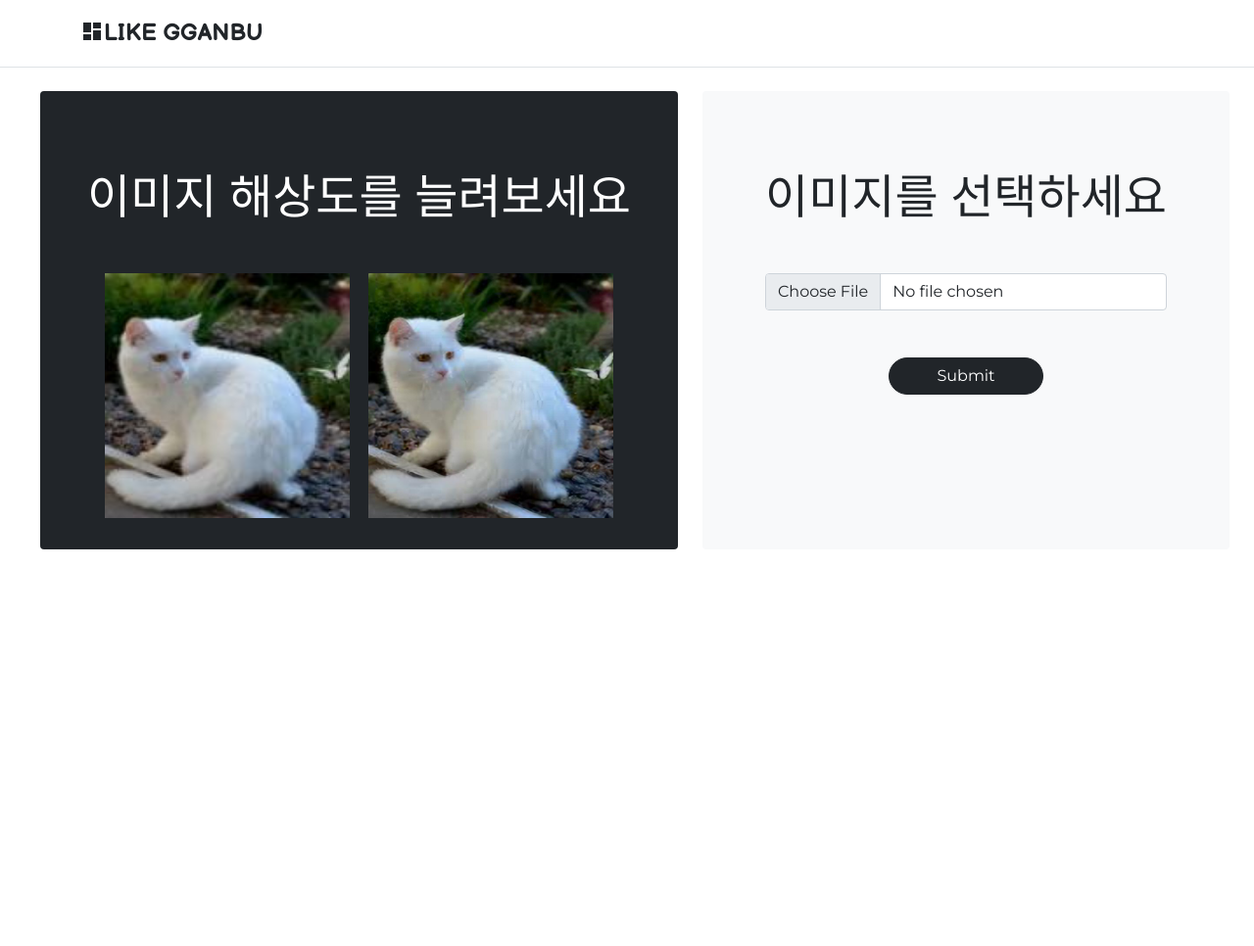
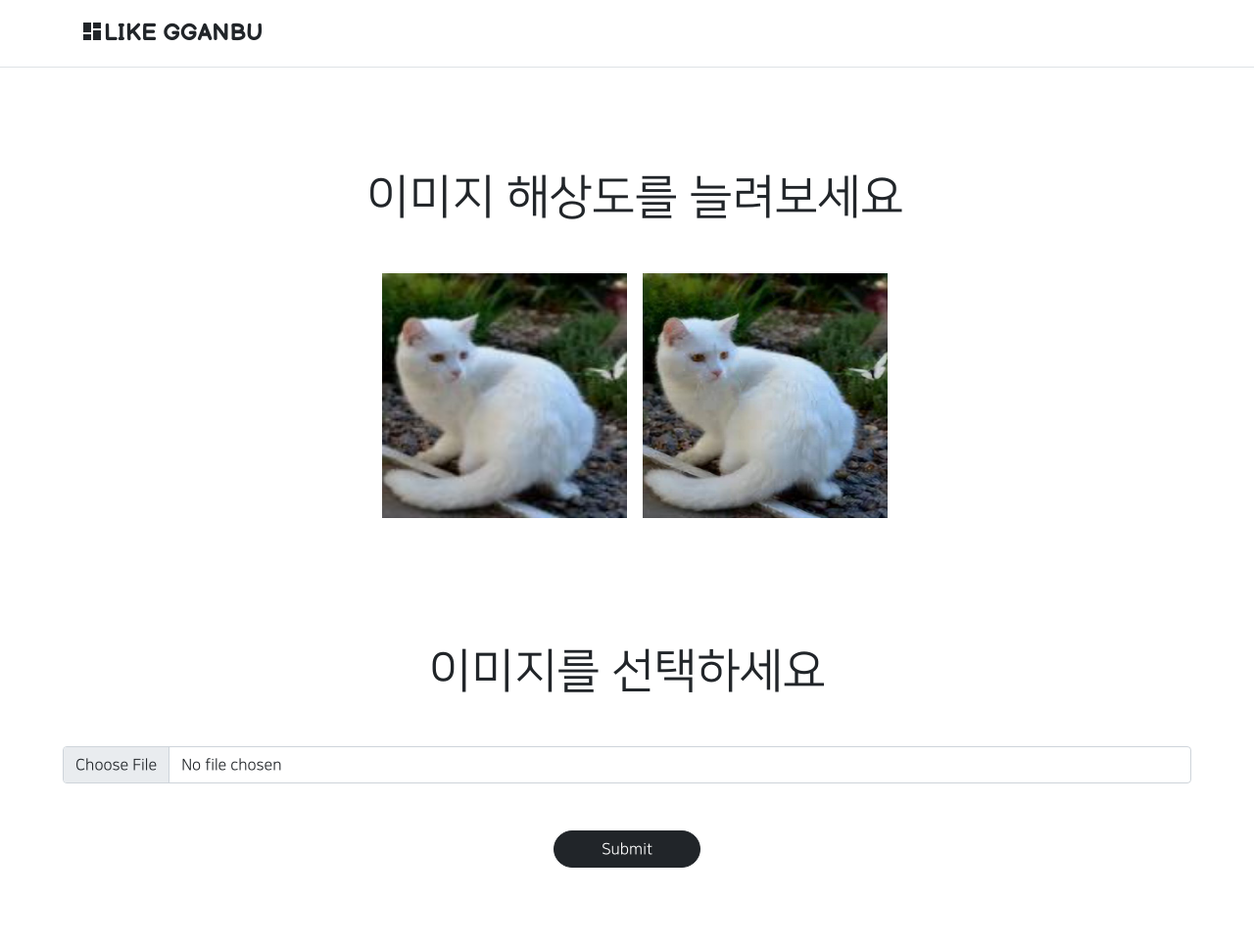
Before and after one commit to ClearRoot/web_image_upscaler, a Django app: page / in a window 1280 px wide. Shown: the whole page at 98% size. Before the commit the page ends 561 px from the top, so only its background shows below. Run offline with Django 3.2, Linux system fonts and the light colour scheme; parts of the project's set-up code (start-up, migrations or seed data) failed here and were passed over.

Commit message:
10/16 dael 1

```diff
--- a/mainApp/templates/mainApp/main.html
+++ b/mainApp/templates/mainApp/main.html
@@ -4,7 +4,7 @@
 {% block content %}
 <main>
   <div class="d-md-flex flex-md-equal justify-content-evenly w-100 my-md-3 ps-md-3">
-    <div class="bg-dark pt-3 px-3 pt-md-5 px-md-5 rounded text-center text-white overflow-hidden">
+    <div class="pt-3 px-3 pt-md-5 px-md-5 rounded text-center text-black overflow-hidden">
       <div class="my-3 py-3">
         <h2 class="display-5">이미지 해상도를 늘려보세요</h2>
         <div class="d-md-flex flex-md-equal justify-content-evenly w-80 mt-5">
@@ -22,7 +22,8 @@
         </div>
       </div>
     </div>
-    <div class="bg-light pt-3 px-3 pt-md-5 px-md-5 rounded text-center overflow-hidden">
+  </div>
+    <div class="pt-3 px-3 pt-md-5 px-md-5 rounded text-center overflow-hidden">
       <div class="my-3 p-3">
         <h2 class="display-5 mb-5">이미지를 선택하세요</h2>
         <form action="{% url 'upscaler' %}" method="post" enctype="multipart/form-data">
--- a/templates/base.html
+++ b/templates/base.html
@@ -3,7 +3,8 @@
 
 {% include 'head.html' %}
 
-<body style="font-family: 'Montserrat', sans-serif;">
+{#<body style="font-family: 'Montserrat', sans-serif;">#}
+<body style="font-family: 'NanumSquareR'">
 
 {% include 'header.html' %}
 
--- a/templates/head.html
+++ b/templates/head.html
@@ -1,15 +1,63 @@
+{% load static %}
 <head>
     <meta charset="UTF-8">
     <meta name="viewport" content="width=device-width, initial-scale=1.0, shrink-to-fit=no">
+    <title>LIKE GGANBU</title>
     {# Bootstrap Link #}
     <link href="https://cdn.jsdelivr.net/npm/bootstrap@5.0.2/dist/css/bootstrap.min.css" rel="stylesheet"
         integrity="sha384-EVSTQN3/azprG1Anm3QDgpJLIm9Nao0Yz1ztcQTwFspd3yD65VohhpuuCOmLASjC" crossorigin="anonymous">
-    {# Google Fonts Link #}
+    {# Google fonts Link #}
     <link rel="preconnect" href="https://fonts.googleapis.com">
     <link rel="preconnect" href="https://fonts.gstatic.com" crossorigin>
     <link href="https://fonts.googleapis.com/css2?family=Balsamiq+Sans:wght@700&family=Montserrat&display=swap"
         rel="stylesheet">
     {# MATERIAL ICONS LINK #}
     <link href="https://fonts.googleapis.com/css2?family=Material+Icons" rel="stylesheet">
-    <title>LIKE GGANBU</title>
+    {#  Bootstrap link  #}
+    <link href="https://cdn.jsdelivr.net/npm/bootstrap@5.0.2/dist/css/bootstrap.min.css"
+          rel="stylesheet" integrity="sha384-EVSTQN3/azprG1Anm3QDgpJLIm9Nao0Yz1ztcQTwFspd3yD65VohhpuuCOmLASjC" crossorigin="anonymous">
+    {# Oxanium #}
+    <link rel="preconnect" href="https://fonts.googleapis.com">
+    <link rel="preconnect" href="https://fonts.gstatic.com" crossorigin>
+    <link href="https://fonts.googleapis.com/css2?family=Oxanium:wght@200&display=swap" rel="stylesheet">
+    {#  header  #}
+    <link rel="preconnect" href="https://fonts.googleapis.com">
+    <link rel="preconnect" href="https://fonts.gstatic.com" crossorigin>
+    <link href="https://fonts.googleapis.com/css2?family=Chakra+Petch:ital@1&display=swap" rel="stylesheet">
+    {# Footer COPYRIGHT #}
+    <link rel="preconnect" href="https://fonts.googleapis.com">
+    <link rel="preconnect" href="https://fonts.gstatic.com" crossorigin>
+    <link href="https://fonts.googleapis.com/css2?family=Chakra+Petch:wght@300&display=swap" rel="stylesheet">
+
+    {#  STATIC FILES LINK  #}
+    <link rel="stylesheet" type = "text/css" href="{% static 'base.css' %}">
+
+    {#  MATERIAL ICONS LINK  #}
+    <link href="https://fonts.googleapis.com/css2?family=Material+Icons"
+      rel="stylesheet">
+
+    {# 나눔스퀘어 #}
+    <style>
+        @font-face {
+            font-family: 'NanumSquareR';
+            src: local('NanumSquareR'),
+            url("{% static 'fonts/NanumSquareR.otf' %}") format("opentype");
+        }
+        @font-face {
+            font-family: 'NanumSquareEB';
+            src: local('NanumSquareEB'),
+            url("{% static 'fonts/NanumSquareEB.otf' %}") format("opentype");
+        }
+        @font-face {
+            font-family: 'NanumSquareB';
+            src: local('NanumSquareB'),
+            url("{% static 'fonts/NanumSquareB.otf' %}") format("opentype");
+        }
+        @font-face {
+            font-family: 'NanumSquareL';
+            src: local('NanumSquareL'),
+            url("{% static 'fonts/NanumSquareL.otf' %}") format("opentype");
+        }
+    </style>
+
 </head>
```
Also changed, not shown: static/fonts/NanumSquareB.otf (added), static/fonts/NanumSquareEB.otf (added), static/fonts/NanumSquareL.otf (added), static/fonts/NanumSquareR.otf (added).
